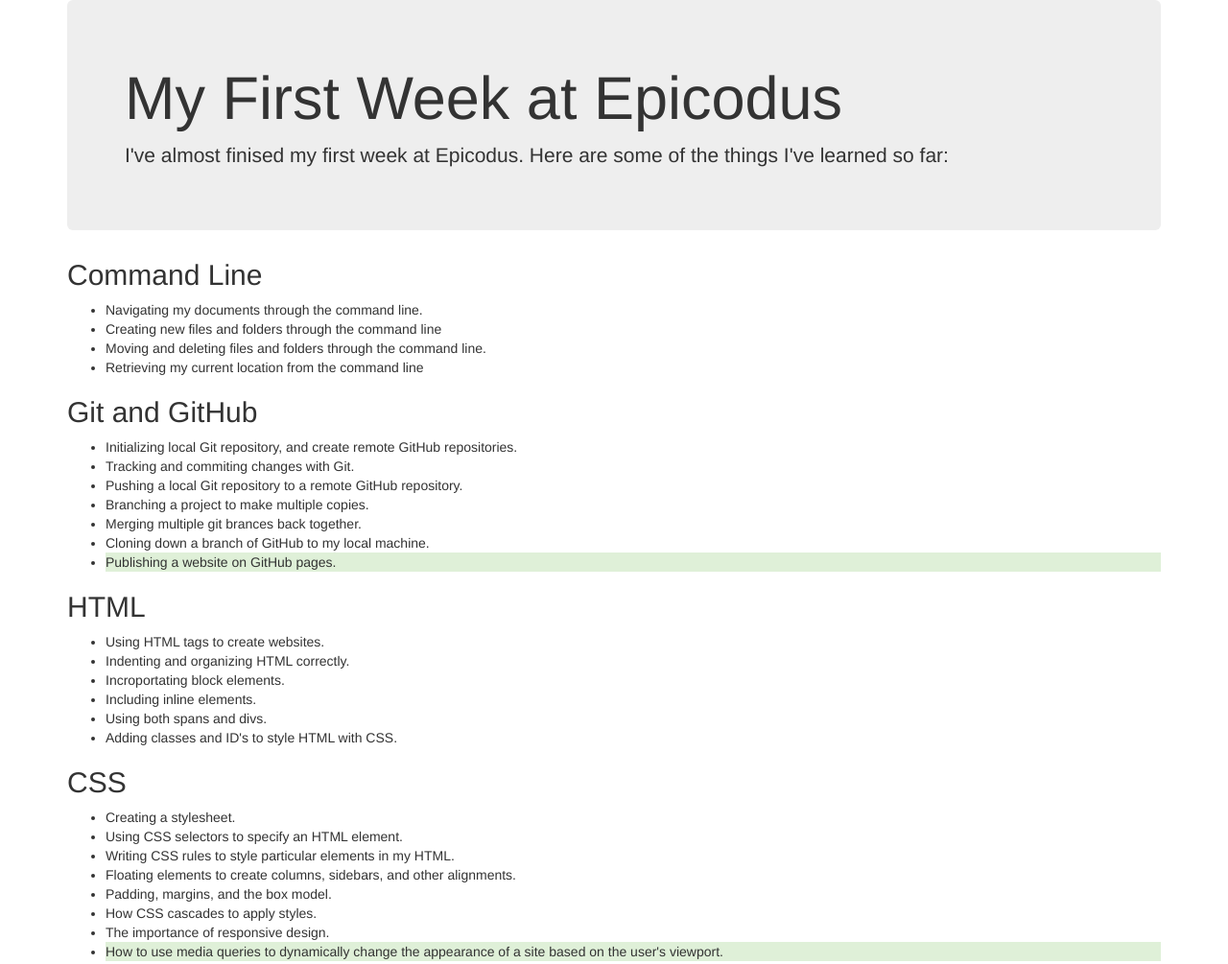
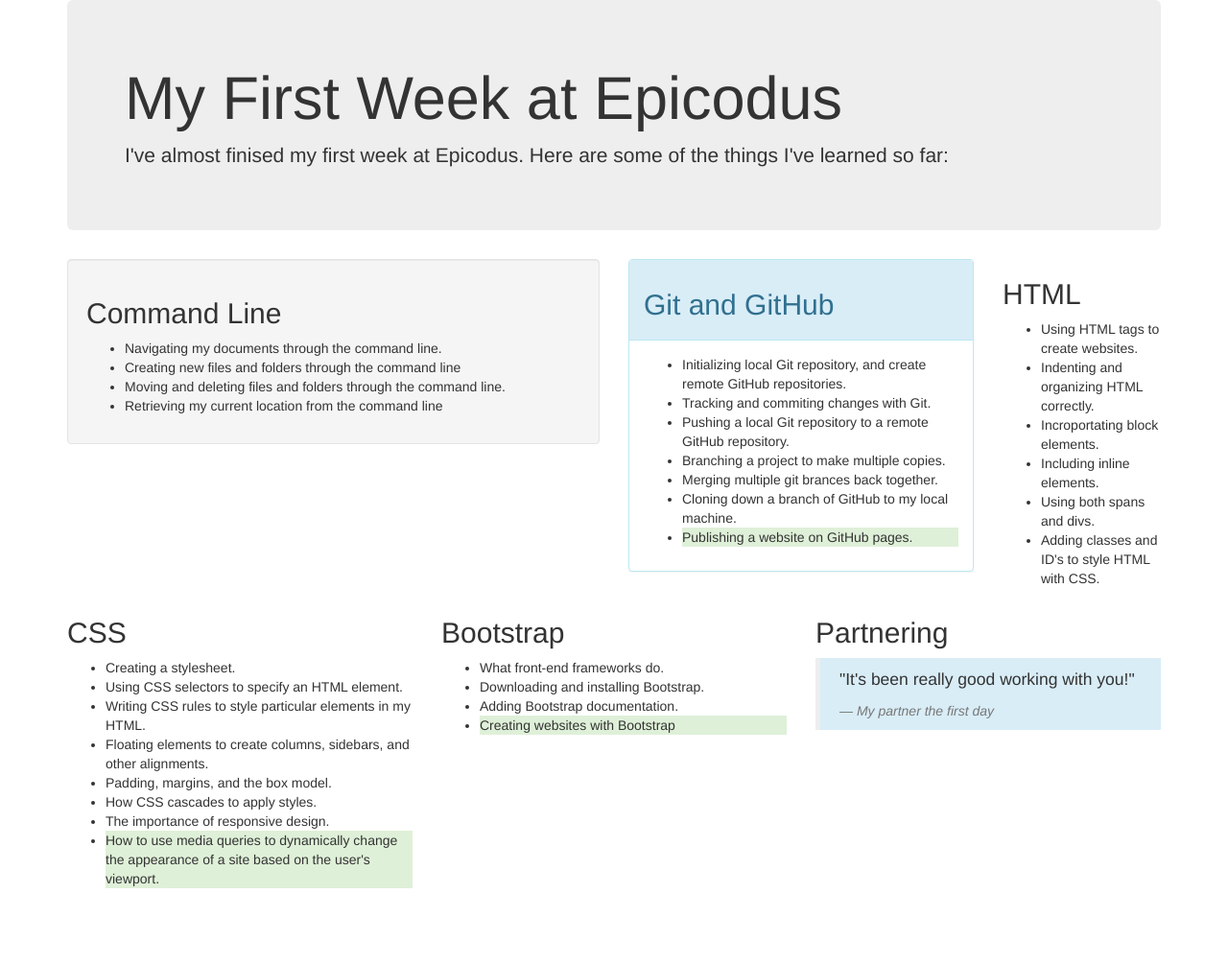
Before and after one commit to SPdowns/week1-bootGrid, a plain HTML site: page index.html in a window 1280 px wide. Shown: the top 1005 px of the page at 96% size. After the commit the page ends 936 px from the top, so only its background shows below. Drawn offline with Linux system fonts and the light colour scheme.

Commit message:
add row and columns to page.

```diff
--- a/index.html
+++ b/index.html
@@ -12,6 +12,9 @@
         <p> I've almost finised my first week at Epicodus. Here are some of the things I've learned so far:
         </p>
       </div>
+      <div class="row">
+        <div class="col-md-6">
+          <div class="well">
             <h2>Command Line</h2>
             <ul>
               <li>Navigating my documents through the command line.</li>
@@ -19,7 +22,14 @@
               <li>Moving and deleting files and folders through the command line.</li>
               <li>Retrieving my current location from the command line</li>
             </ul>
+          </div>
+        </div>
+        <div class="col-md-4">
+          <div class="panel panel-info">
+            <div class="panel-heading">
               <h2>Git and GitHub</h2>
+            </div>
+            <div class="panel-body">
               <ul>
                 <li>Initializing local Git repository, and create remote GitHub repositories.</li>
                 <li>Tracking and commiting changes with Git.</li>
@@ -29,6 +39,11 @@
                 <li>Cloning down a branch of GitHub to my local machine.</li>
                 <li class="bg-success">Publishing a website on GitHub pages.</li>
               </ul>
+            </div>
+          </div>
+        </div>
+
+        <div class="col-md-2">
           <h2>HTML</h2>
           <ul>
             <li>Using HTML tags to create websites.</li>
@@ -38,6 +53,11 @@
             <li>Using both spans and divs.</li>
             <li>Adding classes and ID's to style HTML with CSS.</li>
           </ul>
+        </div>
+      </div>
+
+      <div class="row">
+        <div class="col-md-4">
           <h2>CSS</h2>
           <ul>
             <li>Creating a stylesheet.</li>
@@ -49,6 +69,8 @@
             <li>The importance of responsive design.</li>
             <li class="bg-success">How to use media queries to dynamically change the appearance of a site based on the user's viewport.</li>
           </ul>
+        </div>
+        <div class="col-md-4">
           <h2>Bootstrap</h2>
           <ul>
             <li>What front-end frameworks do.</li>
@@ -56,11 +78,15 @@
             <li>Adding Bootstrap documentation.</li>
             <li class="bg-success">Creating websites with Bootstrap</li>
           </ul>
+        </div>
+        <div class="col-md-4">
           <h2>Partnering</h2>
           <blockquote class="bg-info">
             <p>"It's been really good working with you!"</p>
-        <footer>My partner the first day</footer>
+            <footer><em>My partner the first day</em></footer>
           </blockquote>
+        </div>
+      </div>
     </div>
   </body>
 </html>
```
Lines whose indentation alone changed are shown as unchanged.
